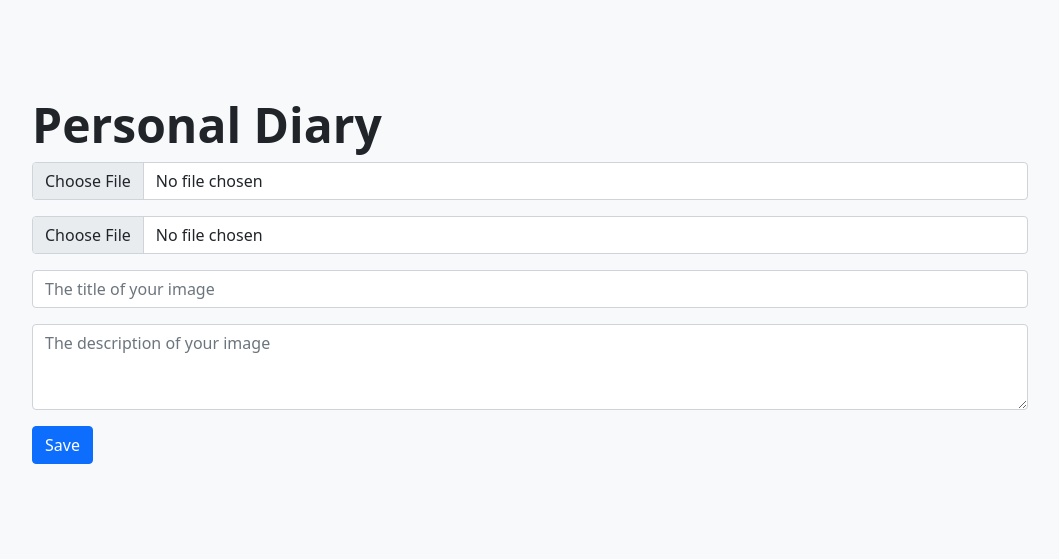
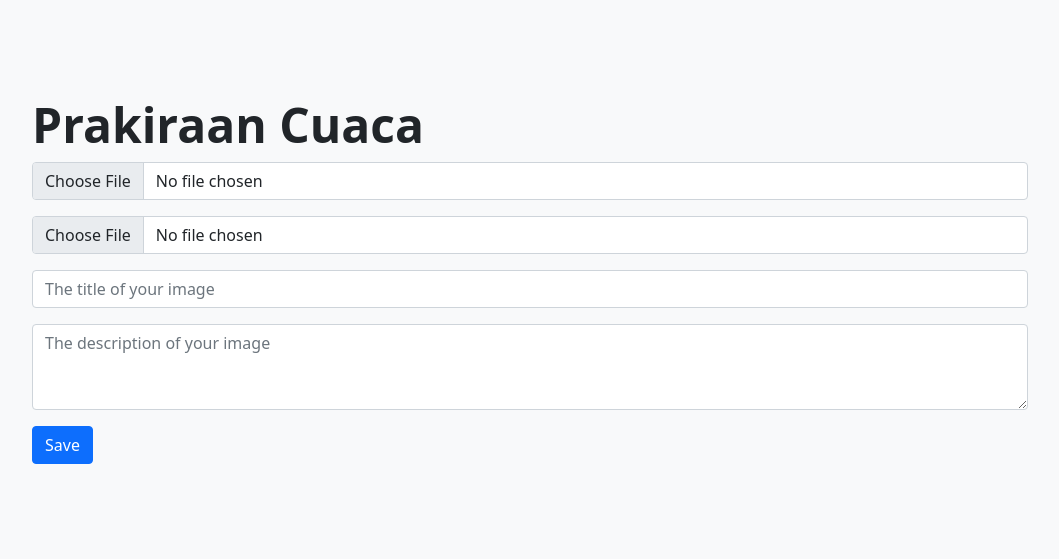
Before and after one commit to masmuhamadjamaludin/diarycuaca, a Flask app: page / in a window 1280 px wide. Shown: the top 559 px of the page, without its empty margins (110-1169 px from the left). Run offline with Flask 2, Linux system fonts and the light colour scheme; data that the repository does not hold is empty; some libraries are stand-ins or nearby versions.

Commit message:
First Commit

```diff
--- a/templates/index.html
+++ b/templates/index.html
@@ -105,7 +105,7 @@
     <div class="container">
         <div class="p-5 mb-4 bg-light rounded-3">
           <div class="container-fluid py-5">
-            <h1 class="display-5 fw-bold">Personal Diary</h1>
+            <h1 class="display-5 fw-bold">Prakiraan Cuaca</h1>
             <div class="input-group mb-3 custom-file">
               <input type="file" class="form-control" id="image">
           </div>
```
Also changed, not shown: static/post-2023-05-16-13-40-21.png (added), static/post-2023-05-16-14-04-53.jfif (added), static/post-2023-05-16-14-18-26.jfif (added), static/post-2023-05-16-15-14-03.png (added), static/post-2023-05-16-15-16-18.png (added), static/post-2023-05-16-15-20-38.png (added), static/post-2023-05-16-15-21-54.png (added), static/post-2023-05-16-15-23-38.jfif (added), static/profile-2023-05-16-13-40-21.jfif (added), static/profile-2023-05-16-14-04-53.jfif (added), static/profile-2023-05-16-14-18-26.jfif (added), static/profile-2023-05-16-15-14-03.png (added), static/profile-2023-05-16-15-16-18.png (added), static/profile-2023-05-16-15-20-38.png (added), 2 more files.
